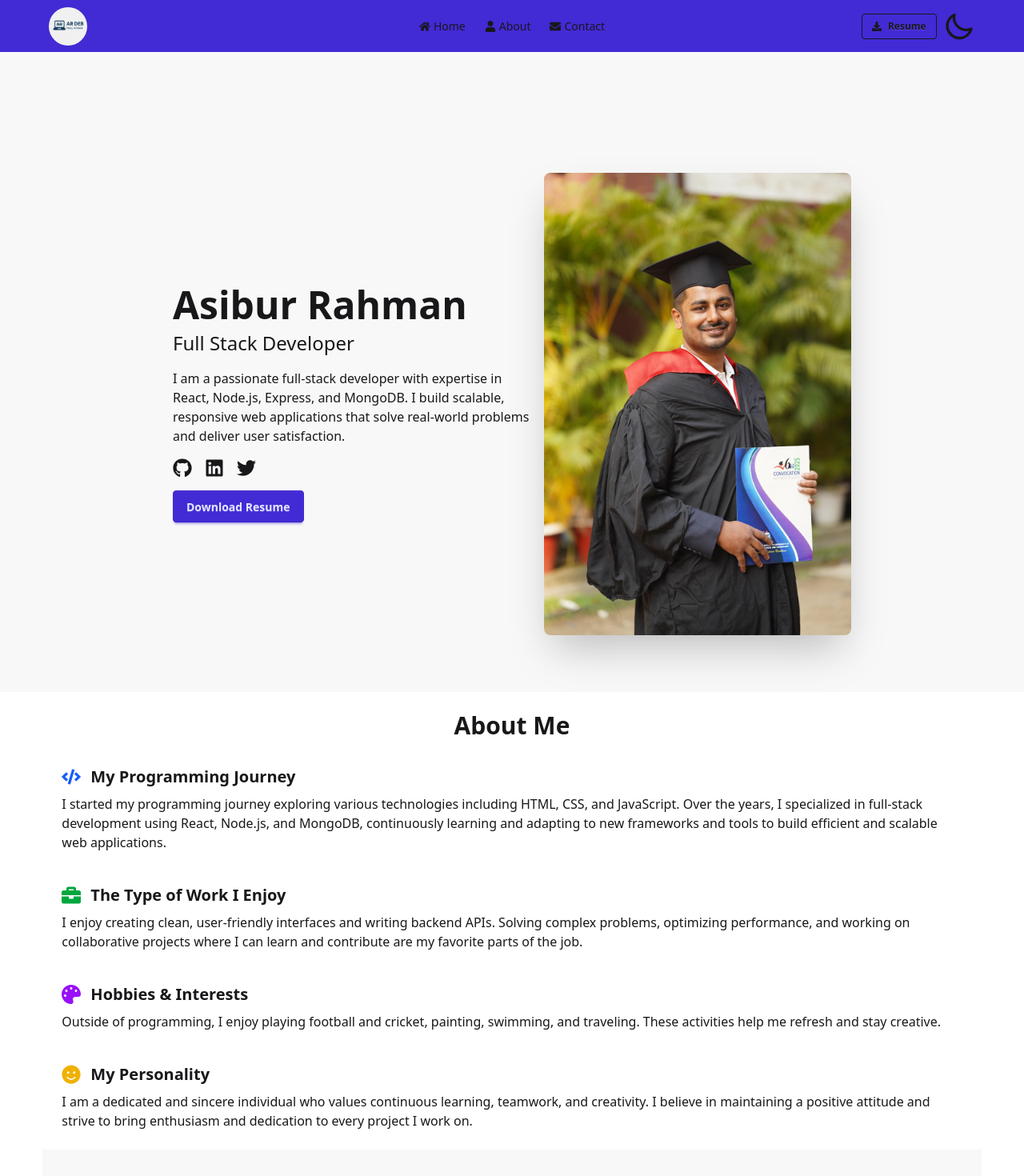
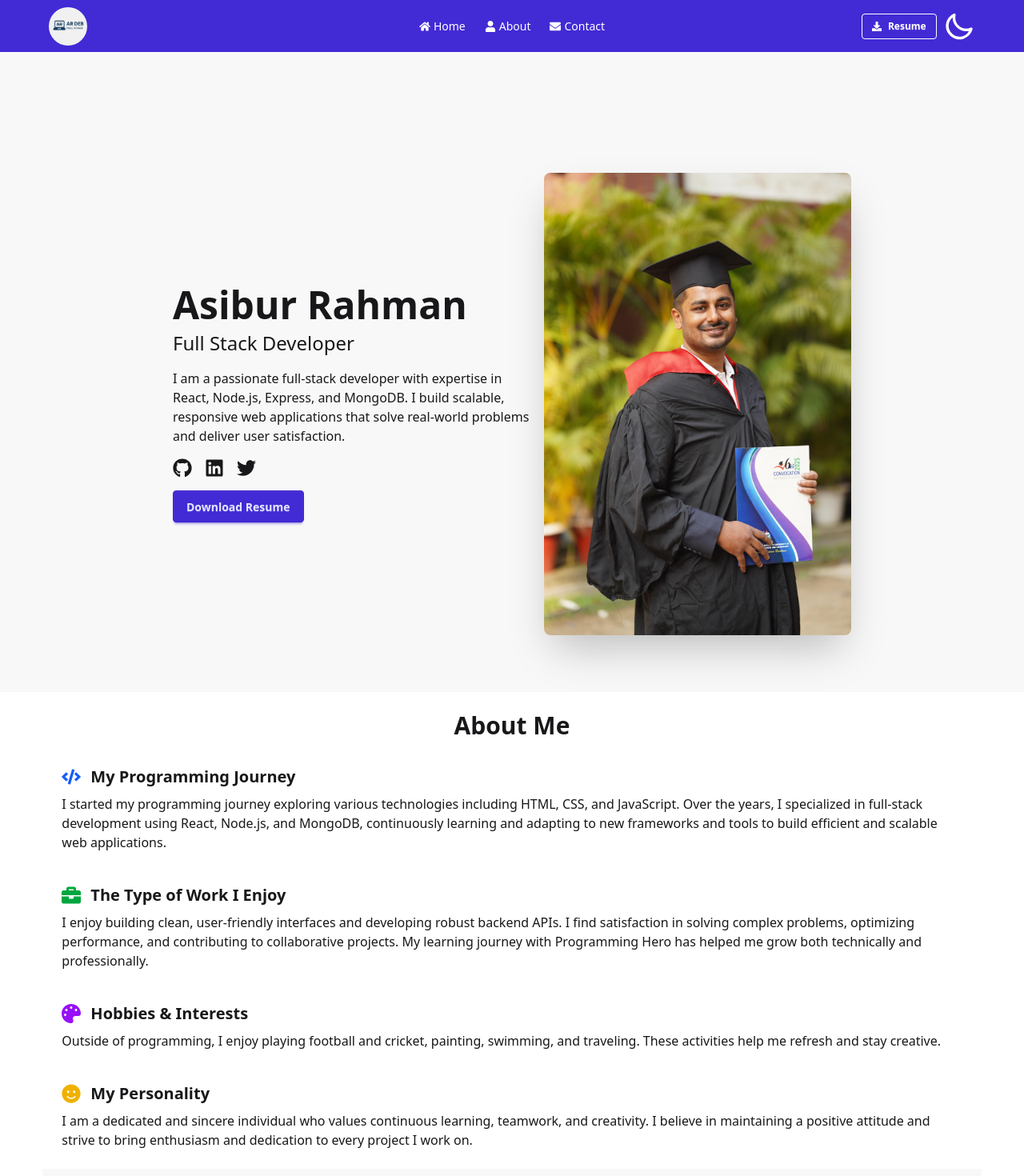
Before and after one commit to asiburrahman/portfolio_react, a React (Vite) app: page / in a window 1280 px wide. Shown: the top 1470 px of the page at 80% size. Built offline with nearby package versions, Linux system fonts and the light colour scheme.

Commit message:
Navbar text color change

```diff
--- a/src/componant/About.jsx
+++ b/src/componant/About.jsx
@@ -23,7 +23,7 @@ const About = () => {
             <h3 className="text-xl font-semibold">The Type of Work I Enjoy</h3>
           </div>
           <p>
-            I enjoy creating clean, user-friendly interfaces and writing backend APIs. Solving complex problems, optimizing performance, and working on collaborative projects where I can learn and contribute are my favorite parts of the job.
+            I enjoy building clean, user-friendly interfaces and developing robust backend APIs. I find satisfaction in solving complex problems, optimizing performance, and contributing to collaborative projects. My learning journey with Programming Hero has helped me grow both technically and professionally.
           </p>
         </section>
 
--- a/src/componant/Navbar.jsx
+++ b/src/componant/Navbar.jsx
@@ -94,7 +94,7 @@ const Navbar = () => (
 
     // Daysiui Navbar
     <>
-        <div className='sticky top-0 z-50 bg-primary'>
+        <div className='sticky top-0 text-white z-50 bg-primary'>
 
             <div className="navbar   w-11/12 mx-auto">
                 <div className="navbar-start ">
```
